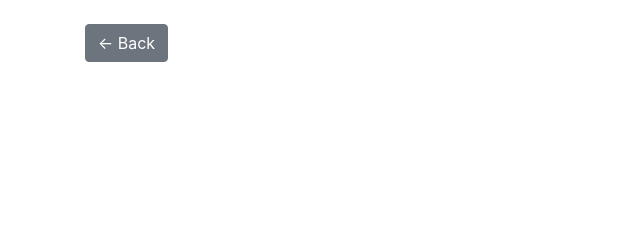
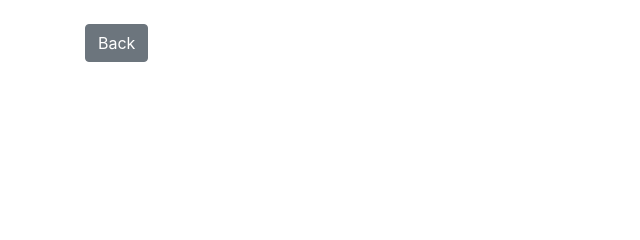
Before and after one commit to dfd0430/relay, a Flask app: page /deployments in a window 1280 px wide. Shown: the part 145-385 px from the top of the page, without its empty margins (0-640 px from the left). Run offline with Flask 3, Linux system fonts and the light colour scheme; some libraries are stand-ins or nearby versions.

Commit message:
fixed all the backs

```diff
--- a/templates/create_db.html
+++ b/templates/create_db.html
@@ -34,7 +34,7 @@
 
     <!-- Back to Index Button -->
     <div class="mt-3">
-        <a href="{{ url_for('index') }}" class="btn btn-outline-secondary">← Back to Index</a>
+        <a href="{{ url_for('index') }}" class="btn btn-outline-secondary">Back</a>
     </div>
 
 </body>
--- a/templates/deployments.html
+++ b/templates/deployments.html
@@ -39,7 +39,7 @@
 
         <!-- Back to Index Button -->
         <div class="mt-4">
-            <a href="{{ url_for('index') }}" class="btn btn-secondary">← Back</a>
+            <a href="{{ url_for('index') }}" class="btn btn-secondary">Back</a>
         </div>
     </div>
 </body>
--- a/templates/logs_overview.html
+++ b/templates/logs_overview.html
@@ -25,7 +25,7 @@
 
     <!-- Back to Index Button at Bottom -->
     <div class="mt-4">
-        <a href="{{ url_for('index') }}" class="btn btn-secondary">← Back</a>
+        <a href="{{ url_for('index') }}" class="btn btn-secondary">Back</a>
     </div>
 </body>
 </html>
```
